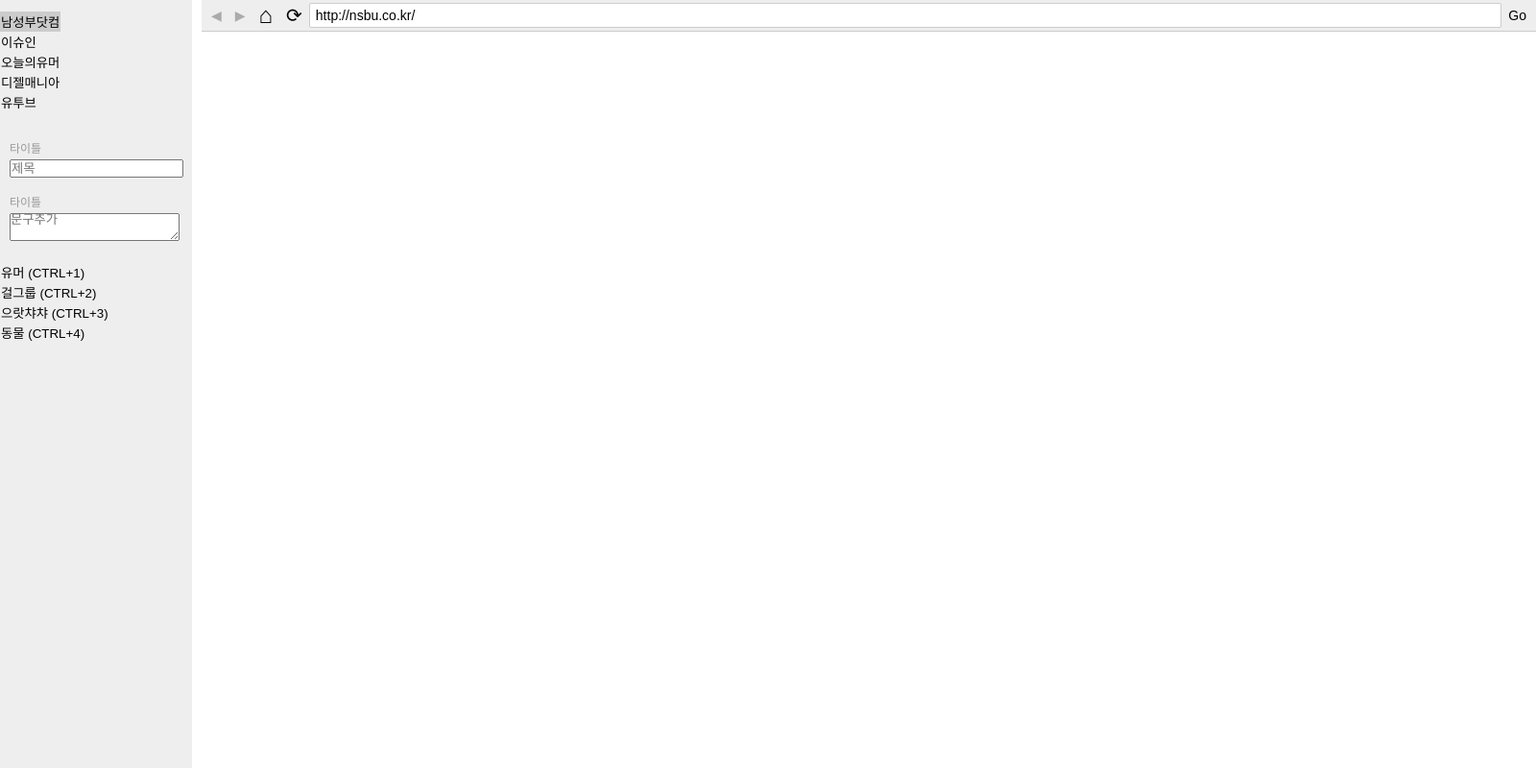
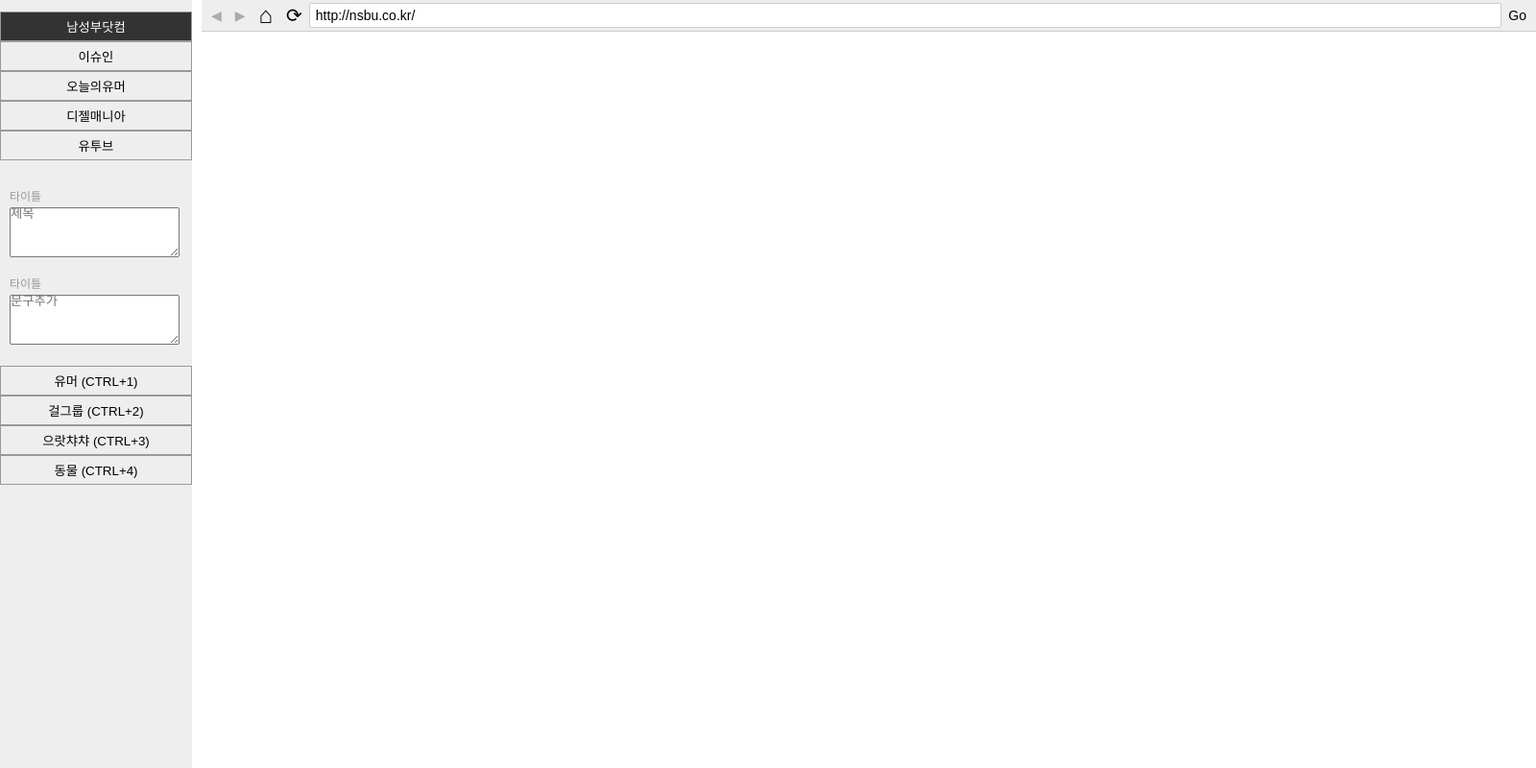
Before and after one commit to mabyung/electron_simfull, an Electron app: page index.html in a window 1600 px wide. Shown: the whole page at 96% size. Drawn offline with Linux system fonts and the light colour scheme.

Commit message:
init commit

```diff
--- a/inc/css/common.css
+++ b/inc/css/common.css
@@ -21,9 +21,9 @@ a:hover{text-decoration:none;}
 #wrap {width:100%;height:100%;}
 #contents {position:relative;height:100%;}
 #contents:after {content:"";display:block;clear:both;}
-.sideMenu {position:fixed;top:0;left:0;width:200px;height:100%;background:#eee;}
-.sideMenu > button {display:block;}
-.sideMenu .btnLink.on {background:#ccc;}
+.sideMenu {position:fixed;top:0;left:0;width:200px;height:100%;background:#eee; }
+.sideMenu > button, .sideMenu .btnLink {display:block; width: 100%; cursor: pointer; padding: 5px; border : 1px solid #999; }
+.sideMenu .btnLink.on {    background: #333; color: #fff; }
 .webViewWrap {height:100%;margin-left:210px;}
 .webViewWrap webview {height:100%;}
 .scrapingWrap {display:none;}
@@ -32,6 +32,7 @@ a:hover{text-decoration:none;}
 .youtubeMenu {margin:0 0 20px 10px;}
 .setContents p,
 .youtubeMenu p {margin:20px 0 5px;}
+.setContents .imageTit, .setContents .addText{ height : 50px; }
 
 .youtubeMenu {display:none;}
 .youtubeMenu .timeWrap {}
--- a/inc/js/browser.js
+++ b/inc/js/browser.js
@@ -1,8 +1,9 @@
 window.onresize = doLayout;
 var isLoading = false;
+let webview = null;
 
 onload = function() {
-  var webview = document.querySelector('webview');
+  webview = document.querySelector('webview');
   doLayout();
 
   document.querySelector('#back').onclick = function() {
@@ -69,17 +70,17 @@ onload = function() {
         zoomFactor = 0.25;
       }
       webview.setZoom(zoomFactor);
-    }
+    };
 
     document.querySelector('#zoom-in').onclick = function(e) {
       e.preventDefault();
       increaseZoom();
-    }
+    };
 
     document.querySelector('#zoom-out').onclick = function(e) {
       e.preventDefault();
       decreaseZoom();
-    }
+    };
 
     document.querySelector('#find').onclick = function() {
       if(document.querySelector('#find-box').style.display == 'block') {
@@ -93,7 +94,7 @@ onload = function() {
     document.querySelector('#find-text').oninput = function(e) {
       webview.find(document.forms['find-form']['find-text'].value,
                    {matchCase: findMatchCase});
-    }
+    };
 
     document.querySelector('#find-text').onkeydown = function(e) {
       if (event.ctrlKey && event.keyCode == 13) {
@@ -101,7 +102,7 @@ onload = function() {
         webview.stopFinding('activate');
         closeFindBox();
       }
-    }
+    };
 
     document.querySelector('#match-case').onclick = function(e) {
       e.preventDefault();
@@ -116,19 +117,19 @@ onload = function() {
       }
       webview.find(document.forms['find-form']['find-text'].value,
                    {matchCase: findMatchCase});
-    }
+    };
 
     document.querySelector('#find-backward').onclick = function(e) {
       e.preventDefault();
       webview.find(document.forms['find-form']['find-text'].value,
                    {backward: true, matchCase: findMatchCase});
-    }
+    };
 
     document.querySelector('#find-form').onsubmit = function(e) {
       e.preventDefault();
       webview.find(document.forms['find-form']['find-text'].value,
                    {matchCase: findMatchCase});
-    }
+    };
 
     webview.addEventListener('findupdate', handleFindUpdate);
     window.addEventListener('keydown', handleKeyDown);
@@ -273,6 +274,7 @@ function handleLoadAbort(event) {
 function handleLoadRedirect(event) {
   resetExitedState();
   document.querySelector('#location').value = event.newUrl;
+  document.querySelector(".imageTit").value = webview.getTitle().split(">")[0].split(":")[0].trim();
 }
 
 function getNextPresetZoom(zoomFactor) {
--- a/index.html
+++ b/index.html
@@ -24,7 +24,7 @@
                 <div class="setContents">
                     <p class="tit">타이틀</p>
                     <div class="titWrap">
-                        <input type="text" placeholder="제목" class="imageTit" />
+                        <textarea type="text" placeholder="제목" class="imageTit" ></textarea>
                     </div>
 
                     <p class="tit">타이틀</p>
```
Also changed, not shown: 1 other file.
